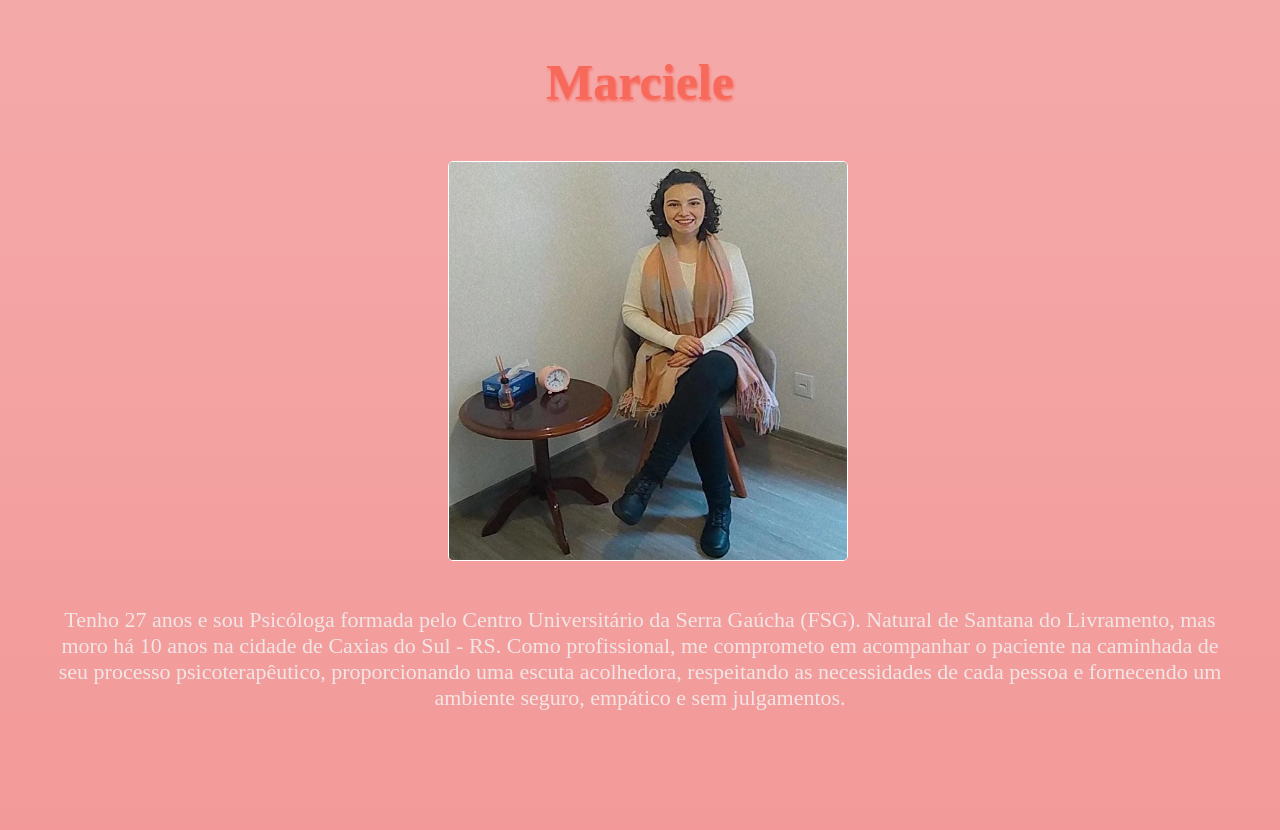
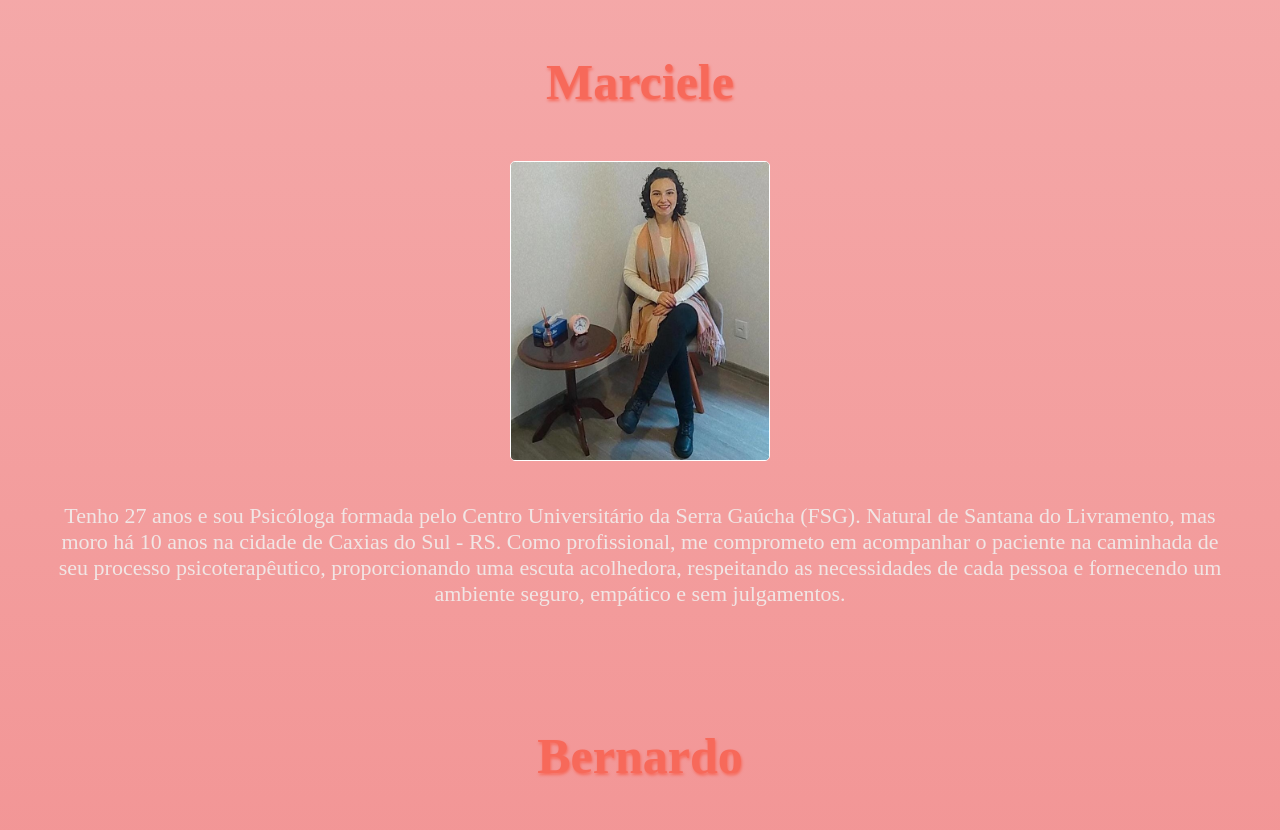
Before and after one commit to BenjamimEverton/consultoriomarcielebernardo.com.br, a plain HTML site: page index.html in a window 1280 px wide. Shown: the part 1130-1960 px from the top of the page. Drawn offline with nearby package versions, Linux system fonts and the light colour scheme; a web font is replaced by a local one.

Commit message:
Update marciele.css

```diff
--- a/marciele.css
+++ b/marciele.css
@@ -311,13 +311,10 @@ footer {
 }
 
 .cunhada {
-    width: 400px;
-    height: 400px;
-    text-align: center;
-    justify-content: center;
-    align-items: center;
-    margin-left: 35%;
-    margin-right: 35%;
-    border-radius: 5px;
-    border: 1px solid white;
+     display: block;
+     margin-left: auto;
+     margin-right: auto;
+     height: 300px;
+     border-radius: 5px;
+     border: 1px solid white;
 }
```
